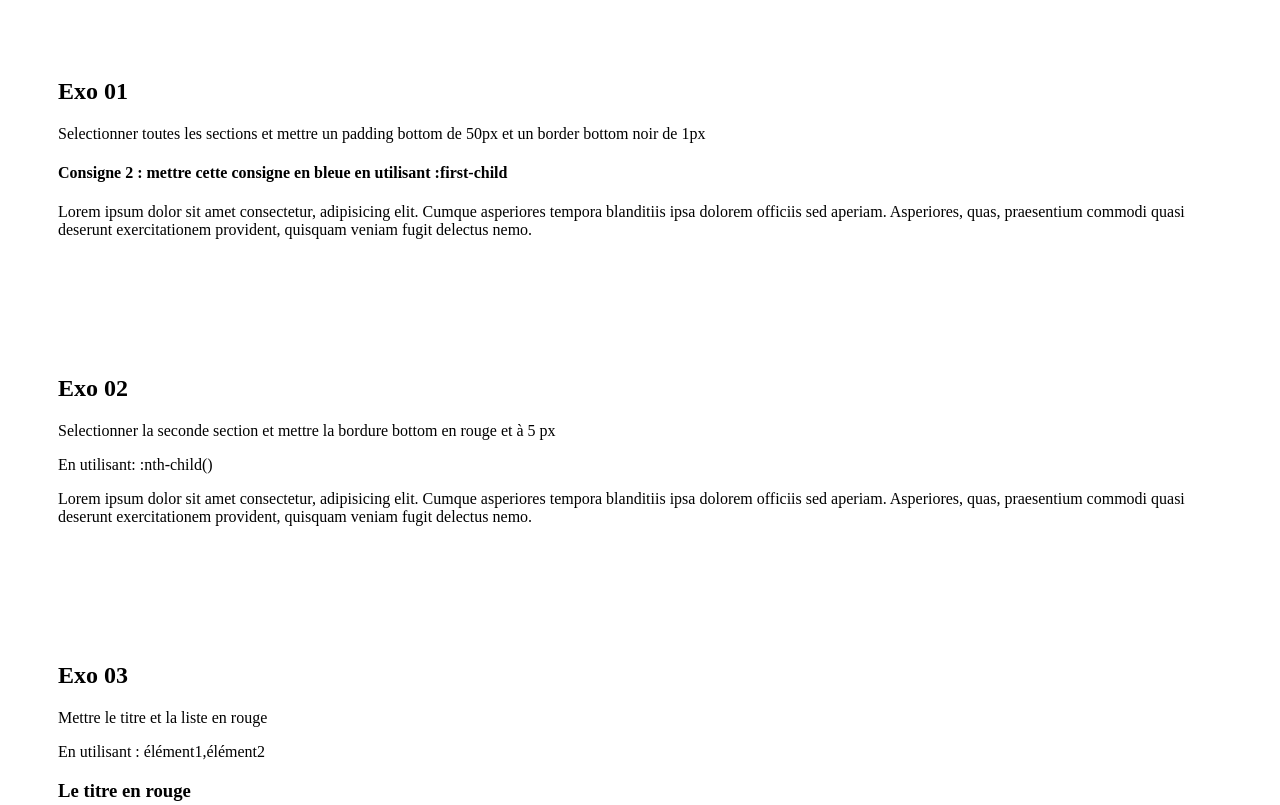
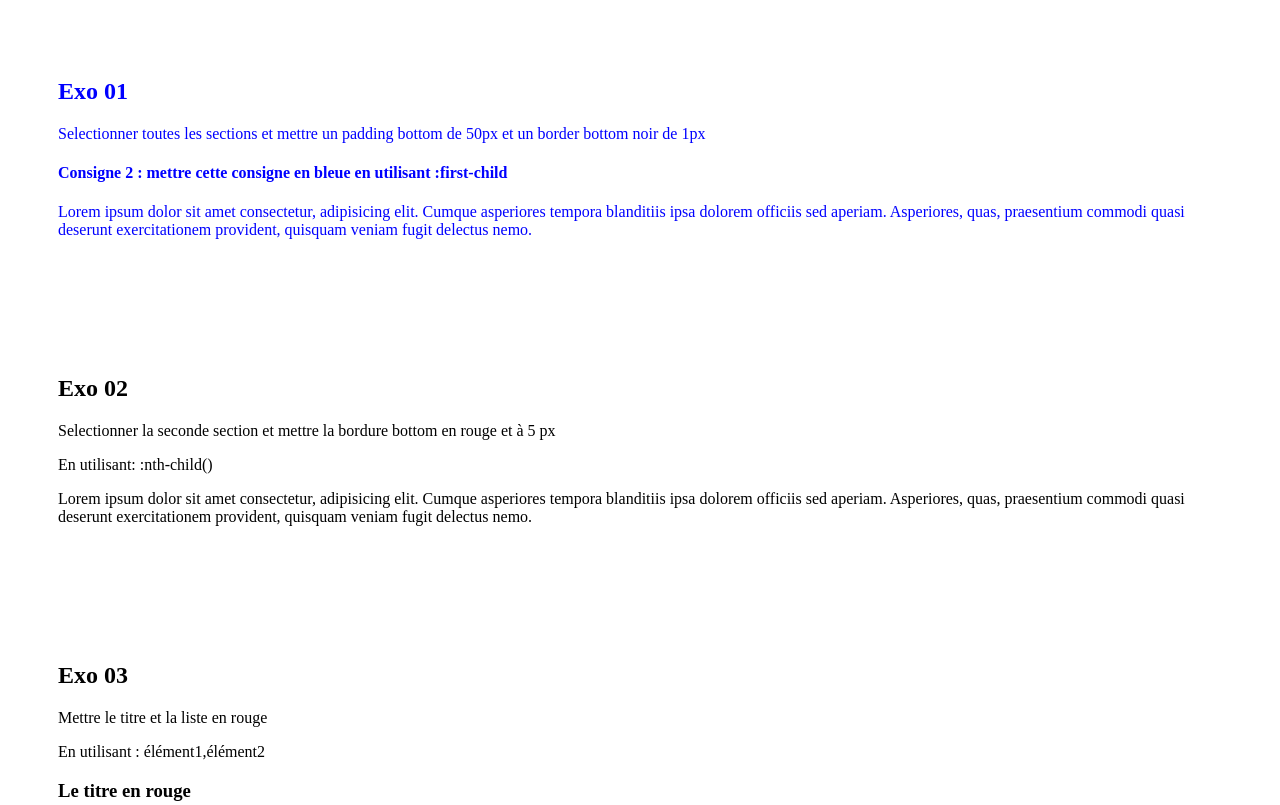
Before and after one commit to Gharbi22/origin, a plain HTML site: page exercice/html/index.html in a window 1280 px wide. Shown: the top 805 px of the page. Drawn offline with Linux system fonts and the light colour scheme; files that its build step writes are made by us from their sources.

Commit message:
consigne2 en bleu

```diff
--- a/exercice/public/css/style.css
+++ b/exercice/public/css/style.css
@@ -2,3 +2,6 @@ section {
     padding: 50px
 
 }
+section:first-child {
+    color: blue
+}
```
